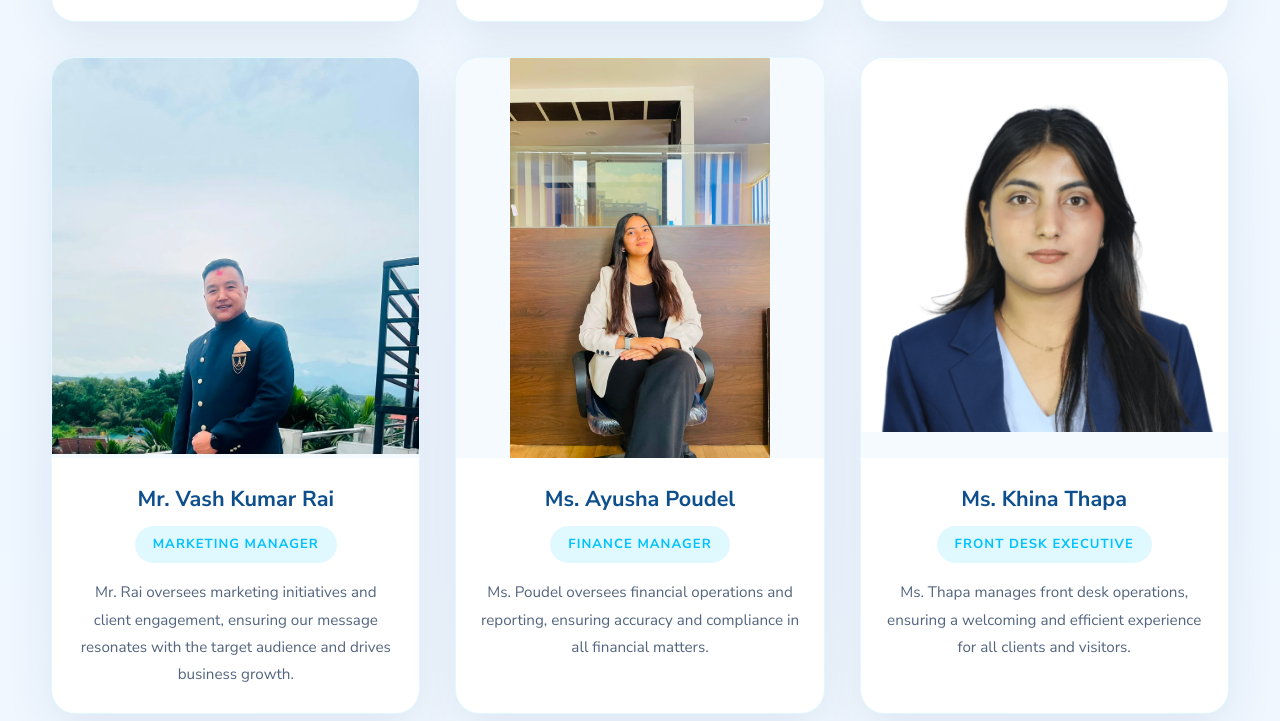
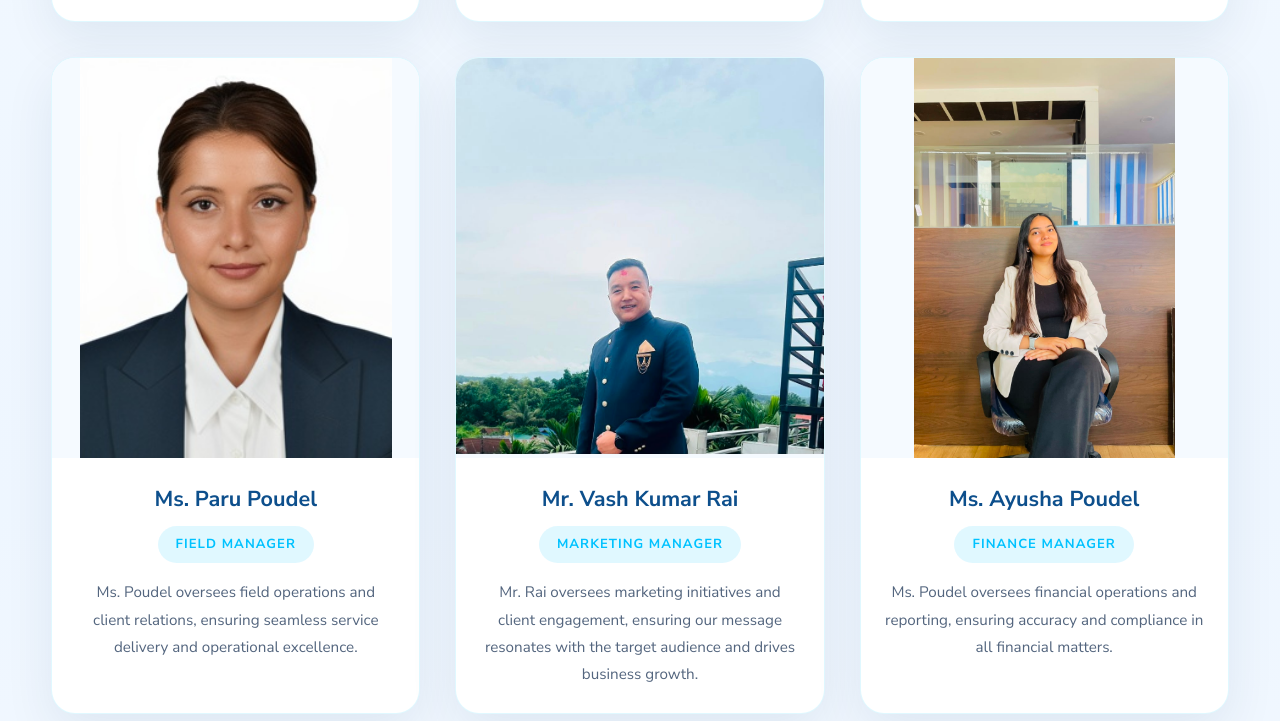
Before and after one commit to ayusha10/Moms-Investment-Manangement-Fund, a plain HTML site: page meet_the_team.html in a window 1280 px wide. Shown: the part 1139-1860 px from the top of the page. Drawn offline with Linux system fonts and the light colour scheme.

Commit message:
Field manager

```diff
--- a/meet_the_team.html
+++ b/meet_the_team.html
@@ -655,6 +655,16 @@
         </div>
       </article>
 
+          <!-- Field Manager -->
+      <article class="team-card fade-up">
+        <img src="images/Field_Manager.jpg" alt="Field Manager Ms. Paru Poudel">
+        <div class="team-card-body">
+          <h3>Ms. Paru Poudel</h3>
+          <span class="team-role">Field Manager</span>
+          <p>Ms. Poudel oversees field operations and client relations, ensuring seamless service delivery and operational excellence.</p>
+        </div>
+      </article>
+
       <!-- Marketing Manager -->
       <article class="team-card fade-up">
         <img src="images/Marketing%20Manager%20.jpeg" alt="Marketing Manager Mr. Vash Kumar Rai">
```
Also changed, not shown: images/Field_Manager.jpg (added).
